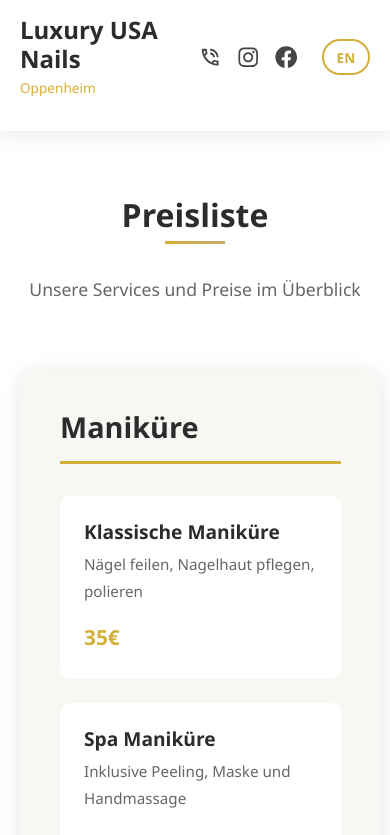
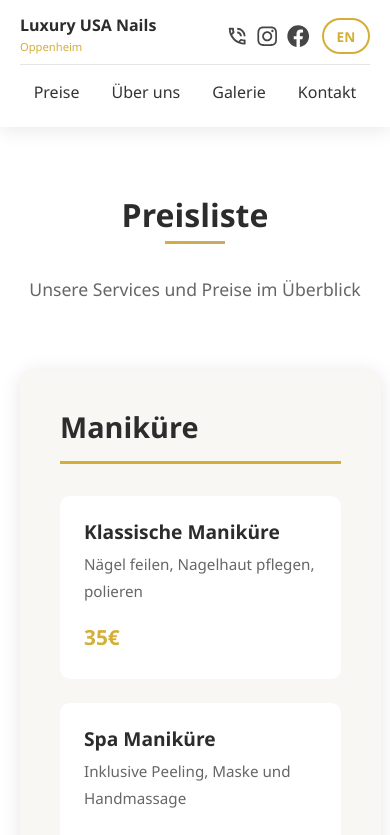
Before and after one commit to frontwebil/luxury-usa-nails, a React (Vite) app: page /prices in a window 390 px wide. Shown: the top 835 px of the page. Built offline with nearby package versions, Linux system fonts and the light colour scheme.

Commit message:
update-styles

```diff
--- a/index.html
+++ b/index.html
@@ -1,14 +1,11 @@
-<!doctype html>
+<!DOCTYPE html>
 <html lang="en">
   <head>
     <meta charset="UTF-8" />
     <link rel="icon" type="image/svg+xml" href="/vite.svg" />
     <meta name="viewport" content="width=device-width, initial-scale=1.0" />
-    <title>project</title>
-    <meta property="og:image" content="https://bolt.new/static/og_default.png">
-    <meta name="twitter:card" content="summary_large_image">
-    <meta name="twitter:image" content="https://bolt.new/static/og_default.png">
-</head>
+    <title>Luxury USA Nails</title>
+  </head>
   <body>
     <div id="root"></div>
     <script type="module" src="/src/main.jsx"></script>
--- a/src/App.css
+++ b/src/App.css
@@ -738,7 +738,7 @@
 
 @media (max-width: 768px) {
   .nav-bottom-row {
-    display: none;
+    /* display: none; */
   }
 
   .nav-contact-icons {
@@ -788,3 +788,31 @@
     align-self: flex-start;
   }
 }
+
+@media (max-width: 460px) {
+  .nav-right {
+    gap: 0.8rem;
+  }
+  .nav-contact-icons {
+    gap: 0.5rem;
+  }
+  .nav-logo h1 {
+    font-size: 1rem;
+  }
+  .nav-location {
+    font-size: 0.7rem;
+  }
+  .nav-top-row {
+    padding-bottom: 0.5rem;
+  }
+  .nav-bottom-row {
+    padding-top: 0.5rem;
+  }
+}
+
+@media (max-width: 385px) {
+  .nav-links button,
+  .nav-links a {
+    font-size: 0.9rem;
+  }
+}
```
